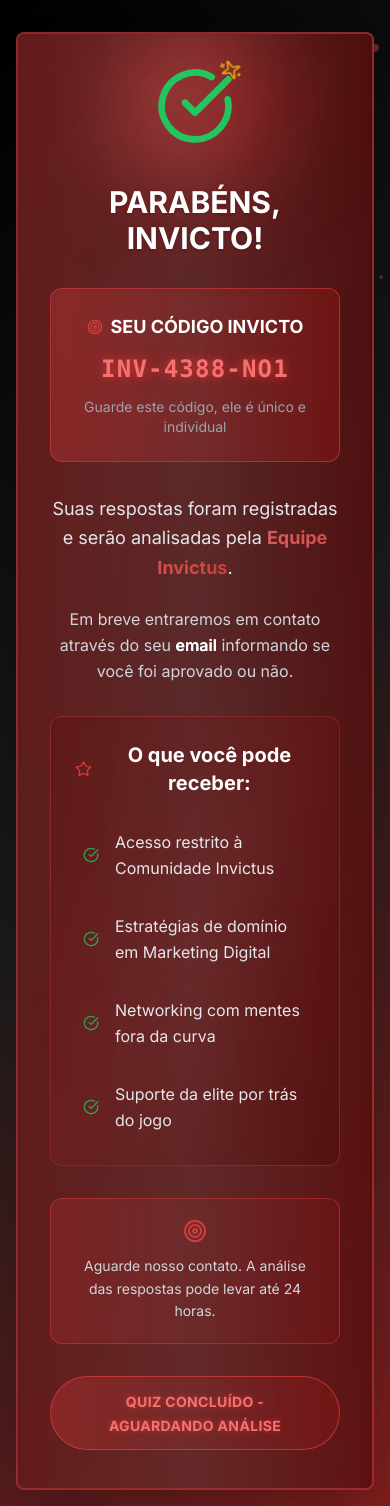
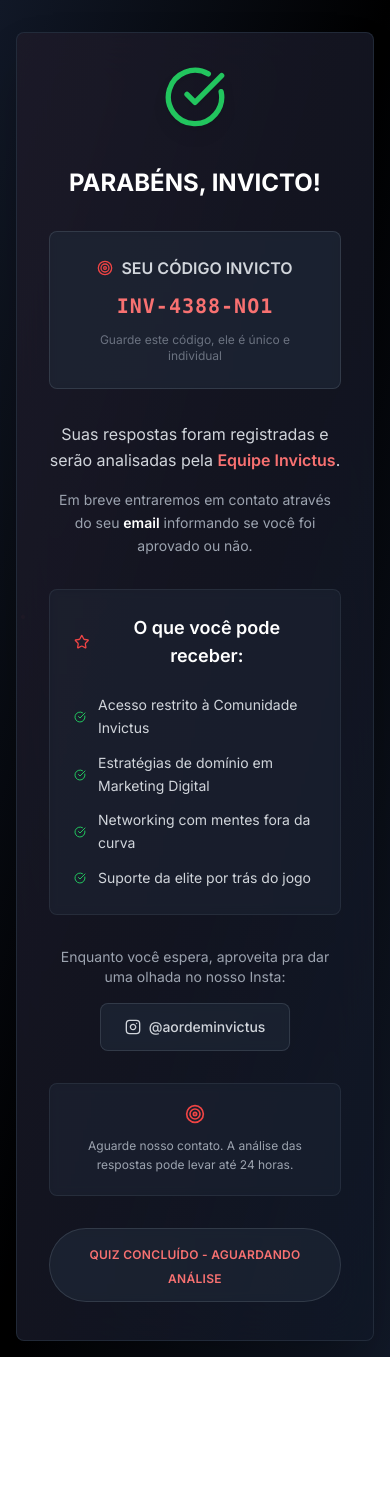
Before and after one commit to mrrichbig/invictusquiznomarc, a Next.js app: page /aprovado in a window 390 px wide. After the commit the page ends 1357 px from the top, so only its background shows below. Built offline with nearby package versions, Linux system fonts and the light colour scheme; a web font is replaced by a local one.

Commit message:
feat: update homepage and approval page with modern cyber dark design
Add key text post subtitle; redesign approval page with clean, minimalist focus; refine color palette and optimize mobile experience.

#VERCEL_SKIP

Co-authored-by: null <215755974+mrrichbig@users.noreply.github.com>

```diff
--- a/app/aprovado/page.tsx
+++ b/app/aprovado/page.tsx
@@ -2,7 +2,8 @@
 
 import { useState, useEffect } from "react"
 import { Card, CardContent } from "@/components/ui/card"
-import { CheckCircle, Star, Target, Sparkles } from "lucide-react"
+import { Button } from "@/components/ui/button"
+import { CheckCircle, Star, Target, Instagram } from "lucide-react"
 
 export default function Aprovado() {
   const [isVisible, setIsVisible] = useState(false)
@@ -60,182 +61,136 @@ export default function Aprovado() {
 
   return (
     <div
-      className={`min-h-screen ${isMobile ? "mobile-bg-simple" : "bg-gradient-to-br from-black via-red-950 to-black"} ${isMobile ? "flex flex-col justify-start items-center py-4" : "flex items-center justify-center"} p-4 relative overflow-hidden ${isMobile ? "pt-4" : "pt-8"}`}
+      className={`min-h-screen bg-gradient-to-br from-gray-900 via-black to-gray-900 ${isMobile ? "flex flex-col justify-start items-center py-4" : "flex items-center justify-center"} p-4 relative overflow-hidden ${isMobile ? "pt-4" : "pt-8"}`}
     >
-      {/* Enhanced Background Effects */}
+      {/* Clean Cyber Background Effects */}
       <div className="absolute inset-0">
-        {/* Floating particles with varied sizes */}
-        {[...Array(isMobile ? 12 : 30)].map((_, i) => (
+        {/* Minimal floating particles */}
+        {[...Array(isMobile ? 8 : 20)].map((_, i) => (
           <div
             key={i}
-            className={`absolute rounded-full animate-float-mobile ${
-              i % 3 === 0
-                ? "w-2 h-2 bg-red-500/60"
-                : i % 3 === 1
-                  ? "w-1 h-1 bg-red-400/40"
-                  : "w-1.5 h-1.5 bg-red-300/50"
-            } ${isMobile && i > 8 ? "mobile-particles" : ""}`}
+            className={`absolute rounded-full ${
+              i % 2 === 0 ? "w-1 h-1 bg-red-500/40" : "w-0.5 h-0.5 bg-red-400/30"
+            } animate-float-mobile`}
             style={{
               left: `${Math.random() * 100}%`,
               top: `${Math.random() * 100}%`,
               animationDelay: `${Math.random() * 4}s`,
-              animationDuration: `${3 + Math.random() * 3}s`,
+              animationDuration: `${4 + Math.random() * 2}s`,
             }}
           />
         ))}
 
-        {/* Elegant floating geometric shapes */}
+        {/* Clean geometric grid */}
         {!isMobile && (
-          <div className="absolute inset-0 pointer-events-none">
-            {[...Array(6)].map((_, i) => (
-              <div
-                key={`shape-${i}`}
-                className={`absolute border border-red-500/20 animate-float-rotate ${
-                  i % 2 === 0 ? "w-8 h-8 rotate-45" : "w-6 h-6 rotate-12"
-                }`}
-                style={{
-                  left: `${10 + i * 15}%`,
-                  top: `${15 + (i % 3) * 25}%`,
-                  animationDelay: `${i * 0.8}s`,
-                  animationDuration: `${6 + Math.random() * 4}s`,
-                }}
-              />
-            ))}
+          <div className="absolute inset-0 pointer-events-none opacity-10">
+            <div
+              className="absolute inset-0"
+              style={{
+                backgroundImage: `
+                linear-gradient(rgba(239, 68, 68, 0.1) 1px, transparent 1px),
+                linear-gradient(90deg, rgba(239, 68, 68, 0.1) 1px, transparent 1px)
+              `,
+                backgroundSize: "50px 50px",
+              }}
+            ></div>
           </div>
         )}
 
-        {/* Success Binary - Clean version */}
+        {/* Subtle cyber elements */}
         {!isMobile && (
           <div className="absolute inset-0 pointer-events-none">
-            <div className="absolute top-1/4 left-1/4 text-red-500/15 text-xs font-mono animate-binary-flow">
-              SUCCESS_APPROVED_INVICTUS
-            </div>
-            <div
-              className="absolute bottom-1/3 right-1/4 text-red-400/15 text-xs font-mono animate-binary-flow"
-              style={{ animationDelay: "2s" }}
-            >
-              ELITE_ACCESS_GRANTED
-            </div>
+            <div className="absolute top-1/4 left-1/4 text-red-500/20 text-xs font-mono">[SUCCESS]</div>
+            <div className="absolute bottom-1/3 right-1/4 text-red-400/20 text-xs font-mono">[APPROVED]</div>
           </div>
-        )}
-
-        {/* Elegant glowing orbs */}
-        {!isMobile && (
-          <>
-            <div className="absolute top-1/4 left-1/4 w-40 h-40 bg-red-500/10 rounded-full blur-3xl animate-pulse-mobile"></div>
-            <div className="absolute bottom-1/3 right-1/4 w-32 h-32 bg-red-500/10 rounded-full blur-2xl animate-pulse-mobile delay-mobile-500"></div>
-            <div className="absolute top-1/2 right-1/4 w-24 h-24 bg-red-600/15 rounded-full blur-xl animate-pulse-mobile delay-1000"></div>
-          </>
         )}
       </div>
 
       <Card
-        className={`${isMobile ? "max-w-md w-full mt-4" : "max-w-3xl"} w-full border-2 border-red-500/60 shadow-2xl bg-black/70 backdrop-blur-md transition-all duration-1500 relative overflow-hidden ${
+        className={`${isMobile ? "max-w-md w-full mt-4" : "max-w-2xl"} w-full border border-gray-700/50 shadow-2xl bg-gray-900/80 backdrop-blur-xl transition-all duration-1500 relative overflow-hidden ${
           isVisible ? "opacity-100 scale-100 translate-y-0" : "opacity-0 scale-95 translate-y-10"
         }`}
       >
-        <div className="absolute inset-0 bg-gradient-to-br from-red-500/15 via-red-600/5 to-transparent"></div>
-        <div className="absolute -inset-1 bg-gradient-to-r from-red-500/40 via-red-400/40 to-red-600/40 rounded-lg blur-sm animate-pulse-mobile"></div>
+        <div className="absolute inset-0 bg-gradient-to-br from-red-500/5 to-transparent"></div>
 
-        <CardContent className={`${isMobile ? "p-8" : "p-12 md:p-16"} text-center relative z-10`}>
-          {/* Enhanced Success Icon */}
-          <div className={`${isMobile ? "mb-8" : "mb-12"}`}>
-            <div className="relative inline-block group">
-              <div className="absolute -inset-12 bg-gradient-to-r from-red-500/30 via-red-600/20 to-red-500/30 rounded-full blur-3xl animate-pulse-mobile"></div>
-              <div className="absolute -inset-8 bg-gradient-to-r from-red-400/40 to-red-600/40 rounded-full blur-2xl animate-pulse-mobile delay-500"></div>
+        <CardContent className={`${isMobile ? "p-8" : "p-12"} text-center relative z-10`}>
+          {/* Clean Success Icon */}
+          <div className={`${isMobile ? "mb-8" : "mb-10"}`}>
+            <div className="relative inline-block">
               <CheckCircle
-                className={`${isMobile ? "h-20 w-20" : "h-28 w-28"} text-green-500 mx-auto animate-success-mobile drop-shadow-2xl relative z-10 group-hover:scale-110 transition-transform duration-500`}
-              />
-              <Sparkles
-                className={`absolute -top-2 -right-2 ${isMobile ? "h-6 w-6" : "h-8 w-8"} text-yellow-400 animate-star-twinkle`}
+                className={`${isMobile ? "h-16 w-16" : "h-20 w-20"} text-green-500 mx-auto drop-shadow-lg transition-transform duration-500 hover:scale-110`}
               />
             </div>
           </div>
 
-          {/* Enhanced Title */}
+          {/* Clean Title */}
           <h1
-            className={`${isMobile ? "text-3xl" : "text-4xl md:text-5xl"} font-modern font-bold text-white mb-8 transition-all duration-1000 delay-mobile-300 ${
+            className={`${isMobile ? "text-2xl" : "text-3xl"} font-modern font-bold text-white mb-8 transition-all duration-1000 delay-300 ${
               isVisible ? "opacity-100 translate-y-0" : "opacity-0 translate-y-5"
-            } text-elegant-shadow`}
+            }`}
           >
             PARABÉNS, INVICTO!
           </h1>
 
-          {/* Enhanced Code Reveal with Typewriter */}
+          {/* Clean Code Display */}
           <div
-            className={`${isMobile ? "mb-8" : "mb-12"} transition-all duration-1500 delay-mobile-400 ${
+            className={`${isMobile ? "mb-8" : "mb-10"} transition-all duration-1500 delay-400 ${
               showCode ? "opacity-100 scale-100" : "opacity-0 scale-95"
             }`}
           >
             <div
-              className={`bg-gradient-to-r from-red-500/20 via-red-600/10 to-red-700/20 rounded-xl ${isMobile ? "p-6" : "p-8"} border border-red-500/50 relative overflow-hidden backdrop-blur-sm group hover:border-red-400/70 transition-all duration-500`}
+              className={`bg-gray-800/60 rounded-lg ${isMobile ? "p-6" : "p-8"} border border-gray-600/50 relative overflow-hidden backdrop-blur-sm hover:border-gray-500/70 transition-all duration-500`}
             >
-              <div className="absolute inset-0 bg-gradient-to-r from-transparent via-red-500/10 to-transparent animate-shimmer"></div>
-              <div className="absolute inset-0 bg-gradient-to-br from-red-500/5 to-transparent opacity-0 group-hover:opacity-100 transition-opacity duration-500"></div>
-
               <h3
-                className={`${isMobile ? "text-lg" : "text-xl"} font-modern font-bold text-white mb-3 relative z-10 flex items-center justify-center gap-2`}
+                className={`${isMobile ? "text-base" : "text-lg"} font-modern font-semibold text-gray-300 mb-3 flex items-center justify-center gap-2`}
               >
-                <Target className={`${isMobile ? "h-4 w-4" : "h-5 w-5"} text-red-500 animate-pulse-mobile`} />
+                <Target className={`${isMobile ? "h-4 w-4" : "h-5 w-5"} text-red-500`} />
                 SEU CÓDIGO INVICTO
               </h3>
 
-              <div
-                className={`${isMobile ? "text-2xl" : "text-3xl"} font-mono font-bold text-red-400 tracking-wider relative z-10 text-hacker-glow group-hover:text-red-300 transition-colors duration-500`}
-              >
+              <div className={`${isMobile ? "text-xl" : "text-2xl"} font-mono font-bold text-red-400 tracking-wider`}>
                 {showTypewriter ? typewriterCode : codigoInvicto}
                 {showTypewriter && typewriterCode.length < codigoInvicto.length && (
                   <span className="animate-blink-mobile">|</span>
                 )}
               </div>
 
-              <p
-                className={`${isMobile ? "text-sm" : "text-base"} text-gray-400 mt-3 relative z-10 font-modern group-hover:text-gray-300 transition-colors duration-500`}
-              >
+              <p className={`${isMobile ? "text-xs" : "text-sm"} text-gray-500 mt-3 font-modern`}>
                 Guarde este código, ele é único e individual
               </p>
             </div>
           </div>
 
-          {/* Enhanced Message */}
+          {/* Clean Message */}
           <div
-            className={`space-y-6 ${isMobile ? "mb-8" : "mb-12"} transition-all duration-1000 delay-mobile-500 ${
+            className={`space-y-4 ${isMobile ? "mb-8" : "mb-10"} transition-all duration-1000 delay-500 ${
               isVisible ? "opacity-100 translate-y-0" : "opacity-0 translate-y-5"
             }`}
           >
-            <p className={`${isMobile ? "text-lg" : "text-xl"} font-modern text-gray-200 leading-relaxed`}>
+            <p className={`${isMobile ? "text-base" : "text-lg"} font-modern text-gray-300 leading-relaxed`}>
               Suas respostas foram registradas e serão analisadas pela{" "}
-              <span className="text-red-400 font-bold animate-pulse-mobile bg-gradient-to-r from-red-400 to-red-500 bg-clip-text text-transparent">
-                Equipe Invictus
-              </span>
-              .
+              <span className="text-red-400 font-semibold">Equipe Invictus</span>.
             </p>
 
-            <p className={`${isMobile ? "text-base" : "text-lg"} font-modern text-gray-300 leading-relaxed`}>
-              Em breve entraremos em contato através do seu{" "}
-              <span className="text-white font-semibold bg-gradient-to-r from-white to-gray-200 bg-clip-text text-transparent">
-                email
-              </span>{" "}
+            <p className={`${isMobile ? "text-sm" : "text-base"} font-modern text-gray-400 leading-relaxed`}>
+              Em breve entraremos em contato através do seu <span className="text-white font-semibold">email</span>{" "}
               informando se você foi aprovado ou não.
             </p>
           </div>
 
-          {/* Enhanced Benefits */}
+          {/* Clean Benefits */}
           <div
-            className={`bg-gradient-to-br from-red-950/30 via-red-900/10 to-red-950/30 rounded-xl ${isMobile ? "p-6 mb-8" : "p-8 mb-12"} border border-red-500/30 relative overflow-hidden transition-all duration-1500 delay-mobile-500 backdrop-blur-sm hover:border-red-400/50 group ${
+            className={`bg-gray-800/40 rounded-lg ${isMobile ? "p-6 mb-8" : "p-8 mb-10"} border border-gray-600/30 relative overflow-hidden transition-all duration-1500 delay-500 backdrop-blur-sm hover:border-gray-500/50 group ${
               isVisible ? "opacity-100 translate-y-0" : "opacity-0 translate-y-5"
             }`}
           >
-            <div className="absolute inset-0 bg-gradient-to-br from-red-500/10 via-red-500/5 to-transparent opacity-0 group-hover:opacity-100 transition-opacity duration-500"></div>
-
             <h3
-              className={`${isMobile ? "text-xl" : "text-2xl"} font-modern font-bold text-white mb-6 flex items-center justify-center gap-3 relative z-10`}
+              className={`${isMobile ? "text-lg" : "text-xl"} font-modern font-semibold text-white mb-6 flex items-center justify-center gap-2`}
             >
-              <Star className={`${isMobile ? "h-5 w-5" : "h-6 w-6"} text-red-500 animate-pulse-mobile`} />O que você
-              pode receber:
+              <Star className={`${isMobile ? "h-4 w-4" : "h-5 w-5"} text-red-500`} />O que você pode receber:
             </h3>
 
-            <ul className={`text-left space-y-4 text-gray-200 relative z-10 ${isMobile ? "text-base" : "text-lg"}`}>
+            <ul className={`text-left space-y-3 text-gray-300 ${isMobile ? "text-sm" : "text-base"}`}>
               {[
                 "Acesso restrito à Comunidade Invictus",
                 "Estratégias de domínio em Marketing Digital",
@@ -244,57 +199,69 @@ export default function Aprovado() {
               ].map((benefit, index) => (
                 <li
                   key={index}
-                  className="flex items-center gap-4 group/item animate-fade-in-mobile font-modern leading-relaxed hover:bg-red-500/10 rounded-lg p-2 transition-all duration-300 cursor-default"
-                  style={{ animationDelay: `${600 + index * 100}ms` }}
+                  className="flex items-center gap-3 font-modern leading-relaxed hover:text-white transition-colors duration-300 cursor-default"
                 >
-                  <CheckCircle
-                    className={`${isMobile ? "h-4 w-4" : "h-5 w-5"} text-green-500 flex-shrink-0 animate-pulse-mobile group-hover/item:scale-110 transition-transform duration-300`}
-                  />
-                  <span className="group-hover/item:text-white group-hover/item:translate-x-1 transition-all duration-300">
-                    {benefit}
-                  </span>
+                  <CheckCircle className={`${isMobile ? "h-3 w-3" : "h-4 w-4"} text-green-500 flex-shrink-0`} />
+                  <span>{benefit}</span>
                 </li>
               ))}
             </ul>
           </div>
 
-          {/* Enhanced Next Steps */}
+          {/* Instagram Section */}
           <div
-            className={`space-y-8 transition-all duration-1500 delay-mobile-500 ${
+            className={`space-y-4 ${isMobile ? "mb-8" : "mb-10"} transition-all duration-1500 delay-600 ${
+              isVisible ? "opacity-100 translate-y-0" : "opacity-0 translate-y-5"
+            }`}
+          >
+            <p className={`${isMobile ? "text-sm" : "text-base"} text-gray-400 font-modern`}>
+              Enquanto você espera, aproveita pra dar uma olhada no nosso Insta:
+            </p>
+
+            <Button
+              asChild
+              variant="outline"
+              className={`${isMobile ? "h-12 px-6" : "h-14 px-8"} bg-gray-800/60 border-gray-600/50 text-gray-300 hover:bg-gray-700/60 hover:border-gray-500/70 hover:text-white transition-all duration-300 font-modern rounded-lg backdrop-blur-sm`}
+            >
+              <a
+                href="https://www.instagram.com/aordeminvictus/"
+                target="_blank"
+                rel="noopener noreferrer"
+                className="flex items-center gap-2"
+              >
+                <Instagram className={`${isMobile ? "h-4 w-4" : "h-5 w-5"}`} />
+                @aordeminvictus
+              </a>
+            </Button>
+          </div>
+
+          {/* Clean Next Steps */}
+          <div
+            className={`transition-all duration-1500 delay-700 ${
               isVisible ? "opacity-100 translate-y-0" : "opacity-0 translate-y-5"
             }`}
           >
             <div
-              className={`bg-gradient-to-r from-red-500/15 via-red-600/5 to-red-700/15 rounded-xl ${isMobile ? "p-5" : "p-6"} border border-red-500/40 relative overflow-hidden backdrop-blur-sm group hover:border-red-400/60 transition-all duration-500`}
+              className={`bg-gray-800/40 rounded-lg ${isMobile ? "p-5" : "p-6"} border border-gray-600/30 relative overflow-hidden backdrop-blur-sm hover:border-gray-500/50 transition-all duration-500`}
             >
-              <div className="absolute inset-0 bg-gradient-to-r from-transparent via-red-500/5 to-transparent animate-shimmer"></div>
-              <div className="absolute inset-0 bg-gradient-to-br from-red-500/5 to-transparent opacity-0 group-hover:opacity-100 transition-opacity duration-500"></div>
-
-              <Target
-                className={`${isMobile ? "h-6 w-6" : "h-7 w-7"} text-red-500 mx-auto mb-3 animate-pulse-mobile relative z-10 group-hover:scale-110 transition-transform duration-300`}
-              />
-              <p
-                className={`${isMobile ? "text-sm" : "text-base"} text-gray-300 relative z-10 font-modern leading-relaxed group-hover:text-white transition-colors duration-300`}
-              >
+              <Target className={`${isMobile ? "h-5 w-5" : "h-6 w-6"} text-red-500 mx-auto mb-3`} />
+              <p className={`${isMobile ? "text-xs" : "text-sm"} text-gray-400 font-modern leading-relaxed`}>
                 Aguarde nosso contato. A análise das respostas pode levar até 24 horas.
               </p>
             </div>
           </div>
 
-          {/* Enhanced Achievement Badge */}
+          {/* Clean Achievement Badge */}
           <div
-            className={`mt-8 inline-block transition-all duration-1500 delay-mobile-500 ${
+            className={`mt-8 inline-block transition-all duration-1500 delay-800 ${
               isVisible ? "opacity-100 scale-100" : "opacity-0 scale-95"
             }`}
           >
             <div
-              className={`bg-gradient-to-r from-red-500/25 via-red-600/10 to-red-700/25 rounded-full ${isMobile ? "px-6 py-3" : "px-8 py-4"} border border-red-500/60 relative overflow-hidden backdrop-blur-sm group hover:border-red-400/80 transition-all duration-500 hover:scale-105`}
+              className={`bg-gray-800/60 rounded-full ${isMobile ? "px-6 py-3" : "px-8 py-4"} border border-gray-600/50 relative overflow-hidden backdrop-blur-sm hover:border-gray-500/70 transition-all duration-500`}
             >
-              <div className="absolute inset-0 bg-gradient-to-r from-transparent via-red-500/10 to-transparent animate-shimmer"></div>
-              <div className="absolute inset-0 bg-gradient-to-r from-red-500/5 to-transparent opacity-0 group-hover:opacity-100 transition-opacity duration-500"></div>
-
               <span
-                className={`text-red-400 font-modern font-bold ${isMobile ? "text-sm" : "text-base"} relative z-10 animate-glow-mobile tracking-wide group-hover:text-red-300 transition-colors duration-300`}
+                className={`text-red-400 font-modern font-semibold ${isMobile ? "text-xs" : "text-sm"} tracking-wide`}
               >
                 QUIZ CONCLUÍDO - AGUARDANDO ANÁLISE
               </span>
--- a/app/page.tsx
+++ b/app/page.tsx
@@ -274,6 +274,12 @@ export default function LandingPage() {
               Entra quem está pronto. Conteúdo de <span className="text-red-400 font-bold">acesso restrito</span> que
               não existe em nenhum lugar da internet.
             </p>
+            <p
+              className={`${isMobile ? "text-base px-2" : "text-xl md:text-2xl"} font-modern text-gray-300 leading-relaxed`}
+            >
+              Se você passar… um <span className="text-red-400 font-bold">acesso que não pode ser comprado</span> será
+              revelado.
+            </p>
           </div>
 
           {/* CTA Section */}
--- a/package.json
+++ b/package.json
@@ -37,6 +37,7 @@
     "@radix-ui/react-toggle": "1.1.1",
     "@radix-ui/react-toggle-group": "1.1.1",
     "@radix-ui/react-tooltip": "1.1.6",
+    "@vercel/analytics": "1.3.1",
     "autoprefixer": "^10.4.20",
     "class-variance-authority": "^0.7.1",
     "clsx": "^2.1.1",
```
Also changed, not shown: components/ui/checkbox.tsx (+7 -9 lines), 1 other file (tests, documents, lock files or other folders).
